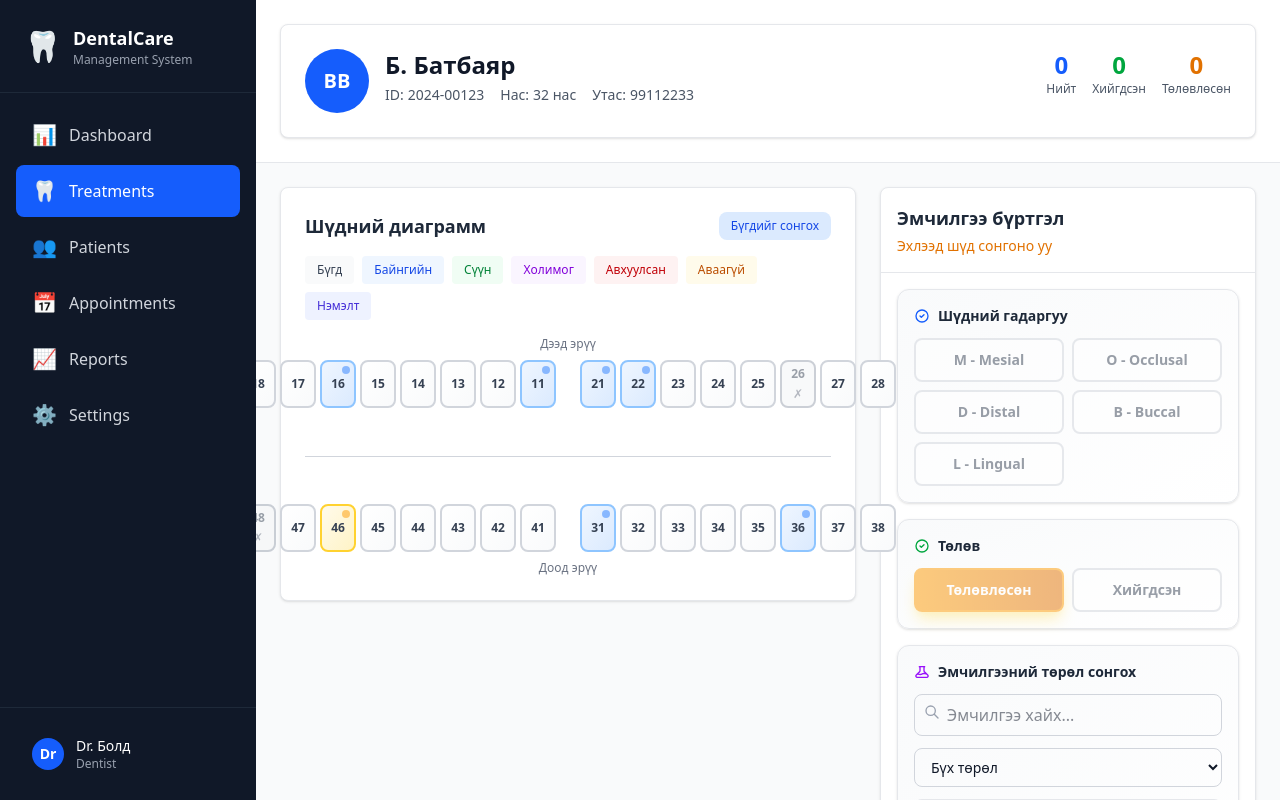
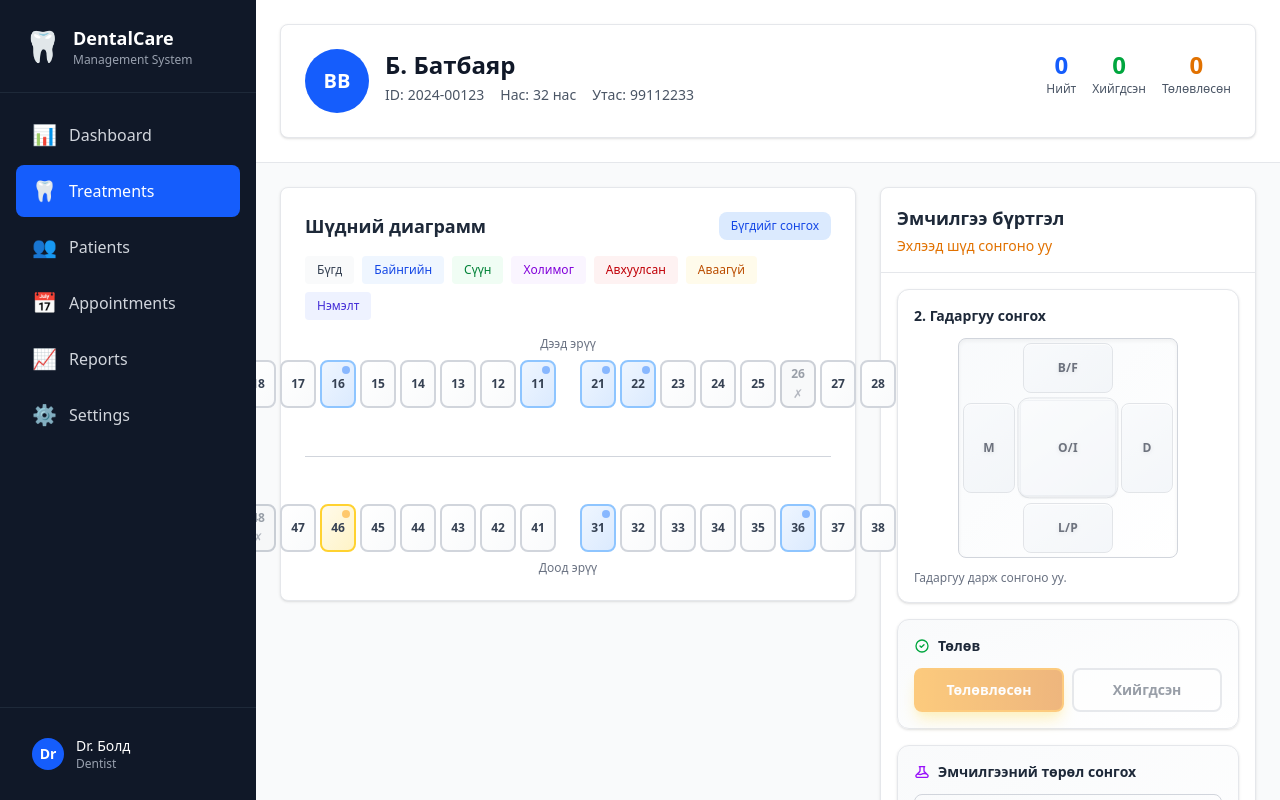
Before and after one commit to khishigtogtokh321/Codexwebapp, a Vue app: page / in a window 1280 px wide. Built offline with nearby package versions, Linux system fonts and the light colour scheme.

Commit message:
gadarguu ui shinclelt

```diff
--- a/src/components/treatment/SurfaceSelector.vue
+++ b/src/components/treatment/SurfaceSelector.vue
@@ -15,11 +15,11 @@ const props = defineProps({
 const emit = defineEmits(['toggle'])
 
 const surfaces = [
-  { id: 'M', label: 'M - Mesial', name: TOOTH_SURFACES.M },
-  { id: 'O', label: 'O - Occlusal', name: TOOTH_SURFACES.O },
-  { id: 'D', label: 'D - Distal', name: TOOTH_SURFACES.D },
-  { id: 'B', label: 'B - Buccal', name: TOOTH_SURFACES.B },
-  { id: 'L', label: 'L - Lingual', name: TOOTH_SURFACES.L },
+  { id: 'B', label: 'B/F', name: TOOTH_SURFACES.B, position: 'top' },
+  { id: 'M', label: 'M', name: TOOTH_SURFACES.M, position: 'left' },
+  { id: 'D', label: 'D', name: TOOTH_SURFACES.D, position: 'right' },
+  { id: 'L', label: 'L/P', name: TOOTH_SURFACES.L, position: 'bottom' },
+  { id: 'O', label: 'O/I', name: TOOTH_SURFACES.O, position: 'center' },
 ]
 
 function isSelected(surfaceId) {
@@ -34,40 +34,114 @@ function handleToggle(surfaceId) {
 </script>
 
 <template>
-  <div class="space-y-3 p-4 bg-gradient-to-br from-gray-50 to-white rounded-xl border border-gray-200 shadow-sm hover:shadow-md transition-shadow duration-300">
-    <label class="block text-sm font-semibold text-gray-800 flex items-center gap-2">
-      <svg class="w-4 h-4 text-blue-600" fill="none" stroke="currentColor" viewBox="0 0 24 24">
-        <path stroke-linecap="round" stroke-linejoin="round" stroke-width="2" d="M9 12l2 2 4-4m6 2a9 9 0 11-18 0 9 9 0 0118 0z"></path>
-      </svg>
-      Шүдний гадаргуу
-    </label>
-    <div class="grid grid-cols-2 gap-2">
+  <div class="space-y-3 p-4 bg-white rounded-xl border border-gray-200 shadow-sm">
+    <div class="flex items-center justify-between">
+      <label class="text-sm font-semibold text-gray-800">2. Гадаргуу сонгох</label>
+    </div>
+
+    <div class="relative mx-auto aspect-square w-[200px] sm:w-[220px]">
+      <div class="absolute inset-0 rounded-lg border border-gray-300 bg-gradient-to-br from-slate-50 to-white shadow-inner"></div>
+      <div class="absolute inset-[28%] rounded-md border border-gray-200 bg-white shadow-sm"></div>
+
       <button
         v-for="surface in surfaces"
         :key="surface.id"
         type="button"
+        :title="surface.name"
+        :aria-pressed="isSelected(surface.id)"
+        :aria-label="surface.name"
         :disabled="disabled"
+        class="surface-zone"
         :class="[
-          'px-3 py-2.5 text-sm font-semibold rounded-lg border-2 transition-all duration-300 transform hover:scale-105',
-          isSelected(surface.id)
-            ? 'bg-gradient-to-r from-blue-600 to-blue-700 text-white border-blue-600 shadow-lg shadow-blue-200'
-            : 'bg-white text-gray-700 border-gray-300 hover:border-blue-400 hover:bg-blue-50 hover:shadow-md',
-          disabled ? 'opacity-50 cursor-not-allowed hover:scale-100' : 'cursor-pointer',
+          `zone-${surface.position}`,
+          isSelected(surface.id) ? 'surface-zone--active' : 'surface-zone--idle',
+          disabled ? 'cursor-not-allowed opacity-60' : 'hover:shadow-lg',
         ]"
         @click="handleToggle(surface.id)"
       >
-        {{ surface.label }}
+        <span class="text-xs font-semibold tracking-wide drop-shadow-sm">{{ surface.label }}</span>
       </button>
     </div>
-    <p v-if="selectedSurfaces.length > 0" class="text-xs text-blue-600 font-medium mt-2 flex items-center gap-1">
-      <svg class="w-3 h-3" fill="currentColor" viewBox="0 0 20 20">
-        <path fill-rule="evenodd" d="M10 18a8 8 0 100-16 8 8 0 000 16zm3.707-9.293a1 1 0 00-1.414-1.414L9 10.586 7.707 9.293a1 1 0 00-1.414 1.414l2 2a1 1 0 001.414 0l4-4z" clip-rule="evenodd"></path>
-      </svg>
-      Сонгосон: {{ selectedSurfaces.join(', ') }}
+
+    <p v-if="selectedSurfaces.length > 0" class="text-xs text-blue-700 font-semibold">
+      Сонгосон гадаргуу: {{ selectedSurfaces.join(', ') }}
     </p>
+    <p v-else class="text-xs text-gray-500">Гадаргуу дарж сонгоно уу.</p>
   </div>
 </template>
 
 <style scoped>
-/* Additional styles if needed */
+.surface-zone {
+  position: absolute;
+  display: flex;
+  align-items: center;
+  justify-content: center;
+  min-width: 52px;
+  min-height: 36px;
+  padding: 6px 10px;
+  border: 1.5px solid #d1d5db;
+  border-radius: 8px;
+  color: #0f172a;
+  background: linear-gradient(145deg, #f8fafc, #eef2f7);
+  transition: all 160ms ease;
+  font-weight: 700;
+  letter-spacing: 0.02em;
+  z-index: 10;
+}
+
+.surface-zone--idle {
+  box-shadow: inset 0 1px 0 rgba(255, 255, 255, 0.9);
+}
+
+.surface-zone--active {
+  background: linear-gradient(145deg, #2563eb, #1d4ed8);
+  color: #fff;
+  border-color: #1d4ed8;
+  box-shadow: 0 10px 25px rgba(37, 99, 235, 0.25);
+}
+
+.zone-top {
+  top: 5px;
+  left: 50%;
+  transform: translateX(-50%);
+  width: 90px;
+  height: 50px;
+}
+
+.zone-bottom {
+  bottom: 5px;
+  left: 50%;
+  width: 90px;
+  transform: translateX(-50%);
+  height: 50px;
+}
+
+.zone-left {
+  left: 5px;
+  top: 50%;
+  transform: translateY(-50%);
+  height: 90px;
+}
+
+.zone-right {
+  right: 5px;
+  top: 50%;
+  transform: translateY(-50%);
+  height: 90px;
+}
+
+.zone-center {
+  width: 46%;
+  height: 46%;
+  top: 50%;
+  left: 50%;
+  transform: translate(-50%, -50%);
+  border-radius: 12px;
+  z-index: 20;
+}
+
+.surface-zone:focus-visible {
+  outline: 2px solid #1d4ed8;
+  outline-offset: 2px;
+}
 </style>
```
Also changed, not shown: src/assets/images/iamge1.png (added).
